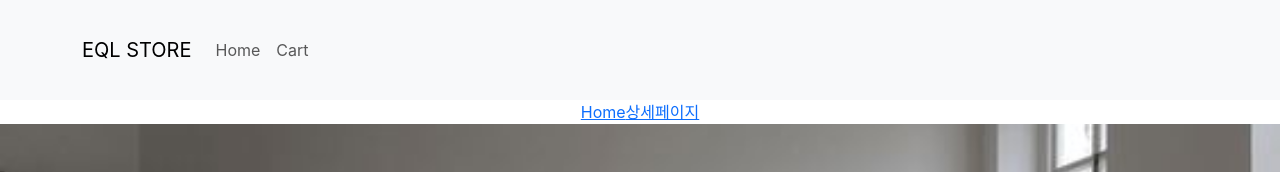
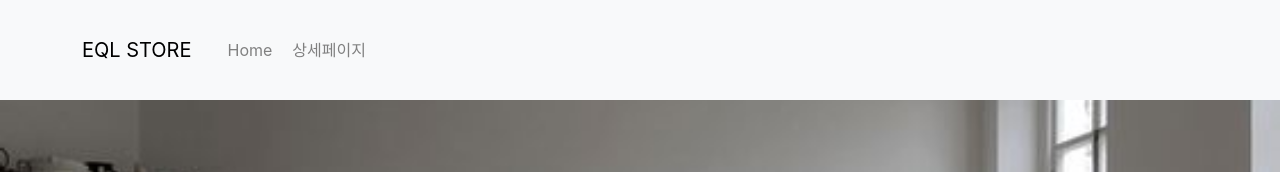
Before and after one commit to heeyonhh/shop, a React (Create React App) app: page / in a window 1280 px wide. Shown: the top 172 px of the page. Built offline with nearby package versions, Linux system fonts and the light colour scheme.

Commit message:
route element

```diff
--- a/src/App.css
+++ b/src/App.css
@@ -13,3 +13,13 @@
   background-position: center;
   margin-bottom: 50px;
 }
+
+.nav-menu{
+  margin-left: 20px;
+  text-decoration: none;
+  color: grey;
+}
+
+.detailimg{
+  margin-bottom: 20px;
+}
--- a/src/App.js
+++ b/src/App.js
@@ -1,29 +1,31 @@
+import './App.css';
+import data from './data.js';
+
+import { useState } from 'react';
+import { Routes, Route, Link, useNavigate, Outlet } from 'react-router-dom';
+
 import { Container, Nav, Navbar, Row, Col } from 'react-bootstrap';
-import './App.css';
-import { useState } from 'react';
-import data from './data.js';
-import { Routes, Route, Link } from 'react-router-dom';
+
+import Detail from './components/Detail';
 
 function App() {
 
   let [shoes] = useState(data);
+  let navigate = useNavigate();
+  //페이지 이동 도와주는 훅 gkatn
 
   return (
     <div className="App">
 
       <Navbar bg="light" data-bs-theme="light" className='nav'>
         <Container>
-          <Navbar.Brand href="#home">EQL STORE</Navbar.Brand>
+          <Navbar.Brand href="/">EQL STORE</Navbar.Brand>
           <Nav className="me-auto">
-            <Nav.Link href="#home">Home</Nav.Link>
-            <Nav.Link href="#features">Cart</Nav.Link>
+            <Link className="nav-menu" to="/">Home</Link>
+            <Link className="nav-menu" to="/detail">상세페이지</Link>
           </Nav>
         </Container>
       </Navbar>
-
-      {/* 페이지 이동 버튼 */}
-      <Link to="/">Home</Link>
-      <Link to="/detail">상세페이지</Link>
 
       <Routes>
         <Route path="/" element={
@@ -40,7 +42,7 @@ function App() {
             </Container>
           </>
         } />
-        <Route path="/detail" element={<div>상세페이지임</div>} />
+        <Route path="/detail" element={<Detail/>} />
         <Route path="/about" element={<div>어바웃페이지임</div>} />
       </Routes>
 
@@ -51,7 +53,7 @@ function App() {
 function Card(props) {
   return (
     <Col sm>
-      <img src={'https://heeyonhh.github.io/shop/src/img/' + (props.i + 1) + '.jpeg'} width="80%" />
+      <img className="detailimg" src={'https://heeyonhh.github.io/shop/src/img/' + (props.i + 1) + '.jpeg'} width="80%" />
       <h4>{props.shoes.title}</h4>
       <p>{props.shoes.content}</p>
       <p>{props.shoes.price}</p>
--- /dev/null
+++ b/src/components/Detail.js
@@ -0,0 +1,25 @@
+import { Container, Row, Col } from 'react-bootstrap';
+import '../App.css';
+import { Routes, Route, Link } from 'react-router-dom';
+
+function Detail() {
+    return (
+        <>
+            <Container>
+                <Row>
+                    <Col sm>
+                        <img src="https://codingapple1.github.io/shop/shoes1.jpg" width="100%" />
+                    </Col>
+                    <Col sm>
+                        <h4 className="pt-5">상품명</h4>
+                        <p>상품설명</p>
+                        <p>120000원</p>
+                        <button className="btn btn-danger">주문하기</button>
+                    </Col>
+                </Row>
+            </Container>
+        </>
+    )
+};
+
+export default Detail;
```
